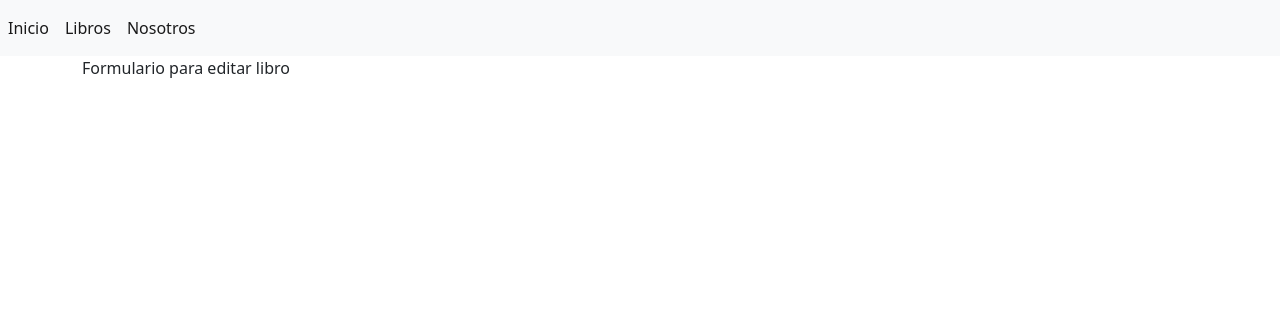
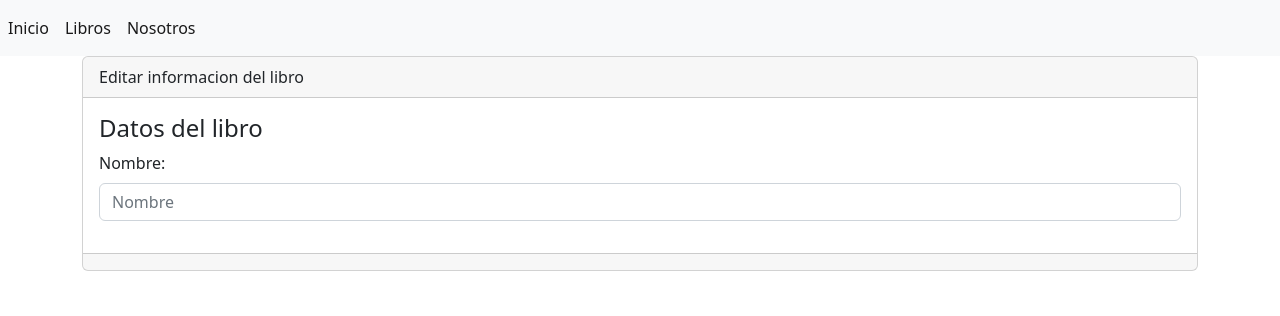
Before and after one commit to ArielMejia01/CRUD-Python-Django-MySQL, a Django app: template libreria/templates/libros/editar.html in a window 1280 px wide. Shown: the top 316 px of the page. Run offline with Django 3.2, Linux system fonts and the light colour scheme; the template is opened without the code that fills it, so the values that code supplies are empty.

Commit message:
Accediendo a la vista de editar del sitio web

```diff
--- a/libreria/templates/libros/editar.html
+++ b/libreria/templates/libros/editar.html
@@ -4,6 +4,19 @@
 
 {% block contenido %}
 
-Formulario para editar libro
+<div class="card">
+    <div class="card-header">
+        Editar informacion del libro
+    </div>
+    <div class="card-body">
+        <h4 class="card-title">Datos del libro</h4>
+        {% include 'libros/form.html' %}
+
+
+    </div>
+    <div class="card-footer text-muted">
+
+    </div>
+</div>
 
 {% endblock %}
--- a/libreria/templates/libros/index.html
+++ b/libreria/templates/libros/index.html
@@ -28,7 +28,11 @@
                     <td>Django con Python</td>
                     <td>Imagen.jpg</td>
                     <td>Libros que habla sobre el framework de django</td>
-                    <td>Editar | Borrar</td>
+                    <td>
+                        <a name="" id="" class="btn btn-info" href="{% url 'editar' %}" role="button">Editar</a>
+                        |
+                        <a name="" id="" class="btn btn-danger" href="#" role="button">Borrar</a>
+                    </td>
                 </tr>
             </tbody>
         </table>
--- a/libreria/urls.py
+++ b/libreria/urls.py
@@ -17,4 +17,6 @@ urlpatterns = [
     path('libros', views.libros, name='libros'),
     # Crear libros
     path('libros/crear', views.crear, name='crear'),
+    # Editar libro
+    path('libros/editar', views.editar, name='editar'),
 ]
--- a/libreria/views.py
+++ b/libreria/views.py
@@ -22,3 +22,7 @@ def libros(request):
 # Crear libro
 def crear(request):
     return render(request, 'libros/crear.html')
+
+# Editar libro
+def editar(request):
+    return render(request, 'libros/editar.html')
```
